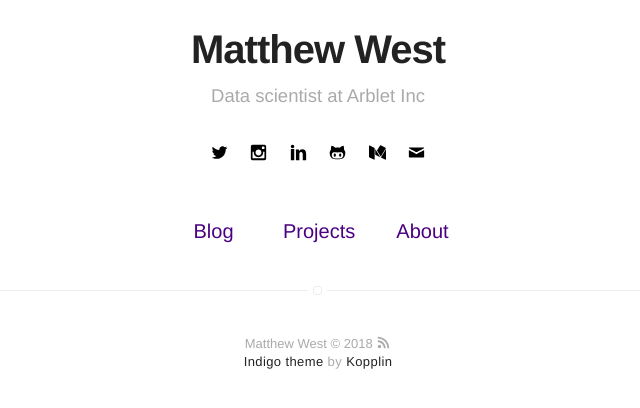
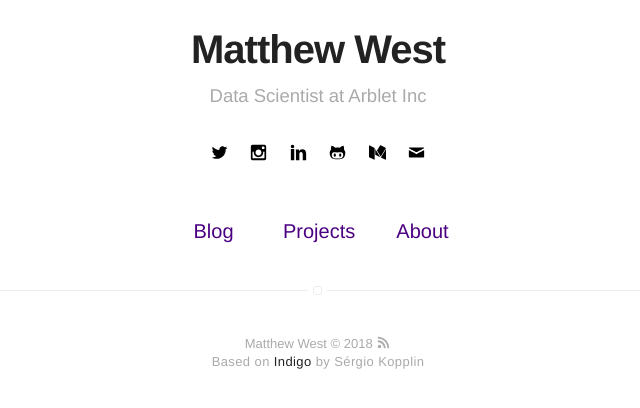
Before and after one commit to mwestt/mwestt.github.io, a Jekyll site: the page built from index.html, in a window 1280 px wide. Shown: the part 252-660 px from the top of the page, without its empty margins (322-962 px from the left). Built offline with Jekyll 4.4.1, drawn with Linux system fonts in a browser that asks for light colours.

```diff
--- a/_config.yml
+++ b/_config.yml
@@ -1,6 +1,6 @@
 # main text of home
 name: Matthew West
-bio: Data scientist at Arblet Inc
+bio: Data Scientist at Arblet Inc
 
 # twitter summary info
 description: Data and stuff.
@@ -30,7 +30,7 @@ analytics-google: 'UA-126028533-1'
 
 # if you don't want comments in your posts, leave categories empty
 disqus:
-  shortname: mwestt # enter this from your disqus account
+  shortname: mwestt-github-io # enter this from your disqus account
   categories: [blog, project] # only show disqus for posts that have these categories
 
 # if you don't have any of social below, comment the line
--- a/_includes/footer.html
+++ b/_includes/footer.html
@@ -2,6 +2,6 @@
     {{ site.name }} © {{ site.time | date: '%Y' }} <a class="link" href="{{ site.url }}/feed.xml" target="_blank"><svg class="icon icon-rss"><use xlink:href="#icon-rss"></use></svg></a>
 
     <p class="extra">
-        <a class="link" href="https://github.com/sergiokopplin/indigo">Indigo theme</a> by <a class="link" href="https://github.com/sergiokopplin/indigo">Kopplin</a>
+        Based on <a class="link" href="https://github.com/sergiokopplin/indigo">Indigo</a> by Sérgio Kopplin</a>
     </p>
 </footer>
```
